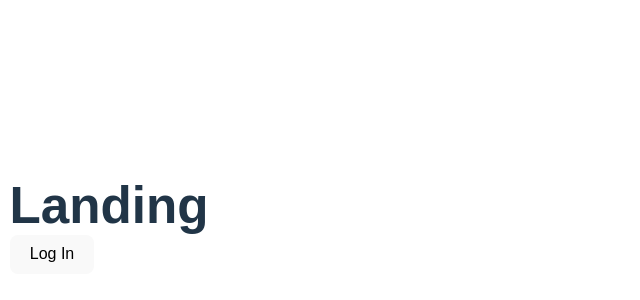
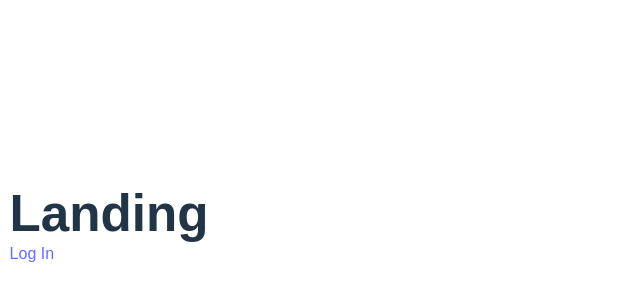
Before and after one commit to tenshi33/GoogleTeam, a React (Vite) app in the folder Yuko/: page / in a window 1280 px wide. Shown: the part 174-474 px from the top of the page, without its empty margins (0-640 px from the left). Built offline with nearby package versions, Linux system fonts and the light colour scheme.

Commit message:
Log in button function

```diff
--- a/Yuko/src/components/index.jsx
+++ b/Yuko/src/components/index.jsx
@@ -1,11 +1,12 @@
 import React, { useState } from 'react';
+import { Link } from 'react-router-dom';
 import '../styles/index.css'
 
 function Landing() {
     return (
         <>
         <h1>Landing</h1>
-        <button>Log In</button>
+        <Link to="/Login" className="log-in-button">Log In</Link>
         </>
     )
 }
```
